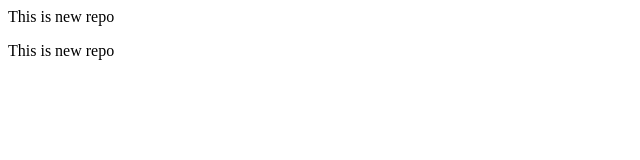
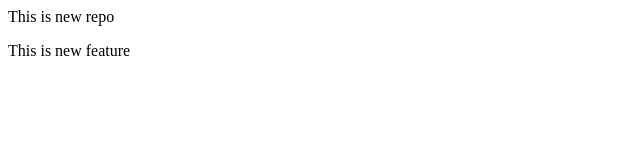
Before and after one commit to Rohit7134/localRepo, a plain HTML site: page index.html in a window 1280 px wide. Shown: the full height of the page, 0-640 px from the left. Drawn offline with Linux system fonts and the light colour scheme.

Commit message:
new branch changes

```diff
--- a/index.html
+++ b/index.html
@@ -1,2 +1,2 @@
 <p>This is new repo</p>
-<p>This is new repo</p>
+<p>This is new feature</p>
```
